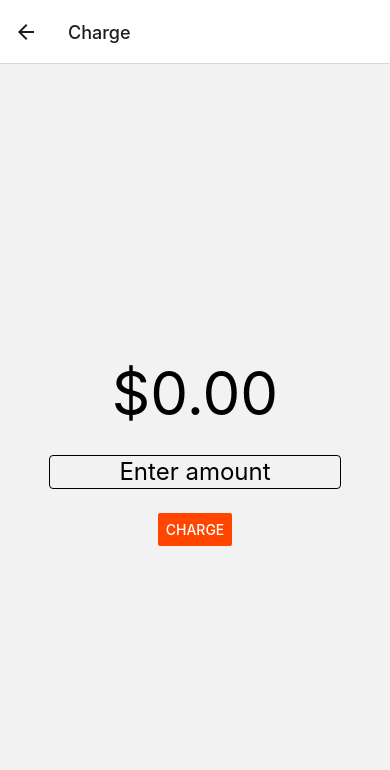
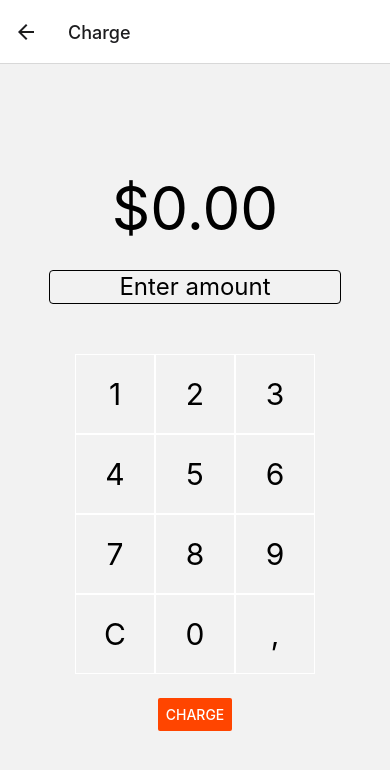
Before and after one commit to Abdel-Monaam-Aouini/react-native-nfc-card-reader, a React Native app: screen /Input in a window 390 px wide. Shown: the top 770 px of the page. Built offline with nearby package versions, Linux system fonts and the light colour scheme.

Commit message:
feat(ui): add NumericKeyboard component

```diff
--- a/components/KeyboardNumber.tsx
+++ b/components/KeyboardNumber.tsx
@@ -1,49 +1,44 @@
-// components/KeyboardNumber.js
 import React from 'react';
-import {View, Text, TouchableOpacity} from 'react-native';
-import {styled} from 'nativewind';
+import {View, Text, TouchableOpacity, StyleSheet} from 'react-native';
 
-const KeyboardContainer = styled(View);
-const KeyboardRow = styled(View);
-const KeyboardButton = styled(TouchableOpacity);
-const ButtonText = styled(Text);
+const NumericKeyboard = ({onPress}: {onPress: (event: string) => void}) => {
+  const keys = ['1', '2', '3', '4', '5', '6', '7', '8', '9', 'C', '0', ','];
 
-const keys = [
-  [1, 2, 3],
-  [4, 5, 6],
-  [7, 8, 9],
-  ['CLEAR', 0, 'CONFIRM'],
-];
-
-const KeyboardNumber = ({
-  onPress,
-}: {
-  onPress: (key: string | number) => void;
-}) => {
   return (
-    <KeyboardContainer className="w-full px-4 py-10">
-      {keys.map((row, rowIndex) => (
-        <KeyboardRow
-          key={rowIndex}
-          className="flex flex-row justify-between mb-3">
-          {row.map(key => (
-            <KeyboardButton
-              key={key}
-              className={`flex items-center justify-center w-20 h-20 rounded-xl ${
-                key === 'CLEAR'
-                  ? 'bg-orange-500'
-                  : key === 'CONFIRM'
-                  ? 'bg-green-500'
-                  : 'bg-gray-300'
-              }`}
-              onPress={() => onPress(key)}>
-              <ButtonText className="text-xl text-white">{key}</ButtonText>
-            </KeyboardButton>
-          ))}
-        </KeyboardRow>
+    <View style={styles.container}>
+      {keys.map((key, index) => (
+        <TouchableOpacity
+          key={index}
+          style={styles.key}
+          onPress={() => key && onPress(key)}
+          disabled={!key}>
+          <Text style={styles.keyText}>{key}</Text>
+        </TouchableOpacity>
       ))}
-    </KeyboardContainer>
+    </View>
   );
 };
 
-export default KeyboardNumber;
+const styles = StyleSheet.create({
+  container: {
+    flexDirection: 'row',
+    flexWrap: 'wrap',
+    width: 280,
+    justifyContent: 'center',
+    marginTop: 50,
+  },
+  key: {
+    width: 80,
+    height: 80,
+    justifyContent: 'center',
+    alignItems: 'center',
+    borderWidth: 1,
+    borderColor: 'white',
+  },
+  keyText: {
+    fontSize: 30,
+    color: '#000',
+  },
+});
+
+export default NumericKeyboard;
--- a/src/screens/InputScreen.tsx
+++ b/src/screens/InputScreen.tsx
@@ -3,6 +3,7 @@ import {View, Text, TextInput, Button} from 'react-native';
 import {useNavigation} from '@react-navigation/native';
 import {StackNavigationProp} from '@react-navigation/stack';
 import {RootStackParamList} from '../../App';
+import NumericKeyboard from '../../components/KeyboardNumber';
 
 type InputScreenNavigationProp = StackNavigationProp<
   RootStackParamList,
@@ -13,19 +14,19 @@ const InputScreen = () => {
   const [amount, setAmount] = React.useState('');
   const navigation = useNavigation<InputScreenNavigationProp>();
 
-  // const handleKeyPress = (key: string | number) => {
-  //   if (key === 'CLEAR') {
-  //     setAmount('0.00');
-  //   } else if (key === 'CONFIRM') {
-  //     // Handle confirm action
-  //     console.log('Confirmed amount:', amount);
-  //   } else {
-  //     // Handle number press
-  //     setAmount(prev =>
-  //       prev === '0.00' ? key.toString() : prev + key.toString(),
-  //     );
-  //   }
-  // };
+  const handleKeyPress = (key: string) => {
+    if (key === 'C') {
+      setAmount('0.00');
+    } else if (key === 'CONFIRM') {
+      // Handle confirm action
+      console.log('Confirmed amount:', amount);
+    } else {
+      // Handle number press
+      setAmount(prev =>
+        prev === '0.00' ? key.toString() : prev + key.toString(),
+      );
+    }
+  };
 
   return (
     <View className="flex-1 justify-center items-center bg-white">
@@ -38,7 +39,7 @@ const InputScreen = () => {
         placeholder="Enter amount"
       />
 
-      {/* <KeyboardNumber onPress={handleKeyPress} /> */}
+      <NumericKeyboard onPress={handleKeyPress} />
       <View className="mt-6">
         <Button
           title="Charge"
```
